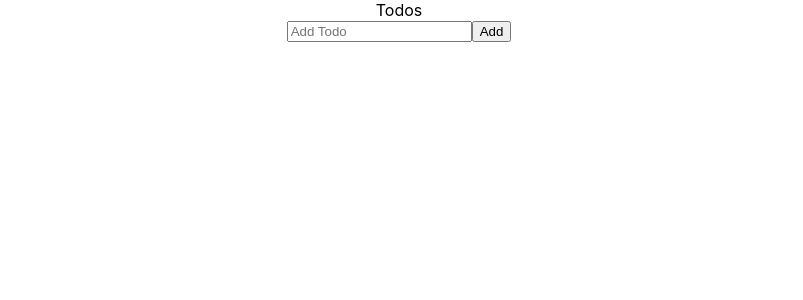
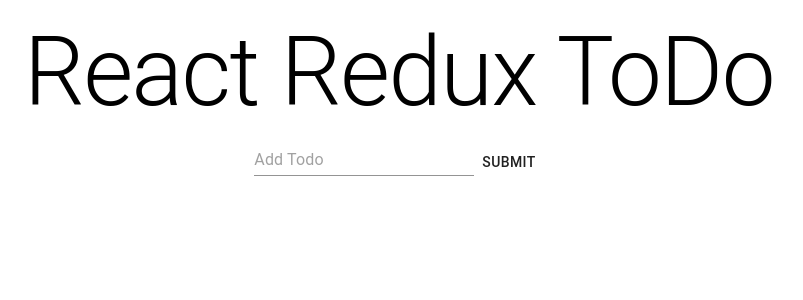
Before and after one commit to ErhanArda/react-bootcamp-todo-app, a React (Create React App) app: page / in a window 1280 px wide. Shown: the top 300 px of the page, without its empty margins (241-1044 px from the left). Built offline with nearby package versions, Linux system fonts and the light colour scheme.

Commit message:
material-ui/core and icons added

```diff
--- a/package.json
+++ b/package.json
@@ -3,6 +3,8 @@
   "version": "0.1.0",
   "private": true,
   "dependencies": {
+    "@material-ui/core": "^4.9.12",
+    "@material-ui/icons": "^4.9.1",
     "@testing-library/jest-dom": "^4.2.4",
     "@testing-library/react": "^9.5.0",
     "@testing-library/user-event": "^7.2.1",
--- a/src/components/TodoAppAdd.js
+++ b/src/components/TodoAppAdd.js
@@ -1,6 +1,7 @@
 import React, { Component } from 'react';
-import {connect} from "react-redux"
-import {addTodo} from "../redux/actions"
+import { Button, TextField } from "@material-ui/core";
+import { connect } from "react-redux"
+import { addTodo } from "../redux/actions"
 class TodoAppAdd extends Component {
     constructor(props) {
         super(props)
@@ -13,13 +14,13 @@
     render() {
         return (
             <div>
-                <form onSubmit={(e) => {
+                <form className="todo-form" onSubmit={(e) => {
                     e.preventDefault();
                     const newContent = this.state.value;
                     this.props.addTodo(newContent)
 
                 }}>
-                    <input type="text"
+                    <TextField type="text"
                         placeholder="Add Todo"
                         value={this.state.value}
                         onChange={(e) => {
@@ -28,14 +29,14 @@
                             })
                         }}
                     />
-                    <button type="submit">Add</button>
+                    <Button type="submit">Submit</Button>
                 </form>
             </div>
         );
     }
 }
-const mapDispatchToProps ={
+const mapDispatchToProps = {
     addTodo: addTodo
 }
 
-export default connect(null,mapDispatchToProps)(TodoAppAdd);
+export default connect(null, mapDispatchToProps)(TodoAppAdd);
--- a/src/components/TodoAppList.js
+++ b/src/components/TodoAppList.js
@@ -1,16 +1,16 @@
 import React from 'react'
 import TodoAppListItem from "./TodoAppListItem"
 import {connect} from "react-redux"
-
+import { List } from "@material-ui/core";
 const TodoAppList = (props) => {
     return (
-        <div>
+        <List>
             {
                 props.todos.map((todo)=>{
                     return <TodoAppListItem {...todo}/>
                 })
             }
-        </div>
+        </List>
     )
 }
 const mapStateToProps = (state) =>{
--- a/src/components/TodoAppListItem.js
+++ b/src/components/TodoAppListItem.js
@@ -1,20 +1,24 @@
 import React from 'react'
 import { connect } from "react-redux"
-import { toggleTodo,deleteTodo } from "../redux/actions"
+import { toggleTodo, deleteTodo } from "../redux/actions"
+import { Checkbox, IconButton, ListItem, Typography } from "@material-ui/core";
+import CloseIcon from "@material-ui/icons/Close";
 
-const TodoAppListItem = ({ content, id, completed, toggleTodo,deleteTodo }) => {
+const TodoAppListItem = ({ content, id, completed, toggleTodo, deleteTodo }) => {
     return (
-        <div>
-            <span style={{
-            textDecoration: completed ? "line-through" : "initial"
-        }}
-            onClick={() => toggleTodo(id)}
-        >
-            {content}
+        <ListItem style={{ display: "flex" }}>
+            <Checkbox
+                onClick={() => toggleTodo(id)} />
 
-        </span>
-            <button onClick={()=>deleteTodo(id)}>DELETE</button>
-        </div>
+            <Typography style={{
+                textDecoration: completed ? "line-through" : "initial"
+            }}>
+                {content}
+            </Typography>
+            <IconButton onClick={() => deleteTodo(id)}>
+                <CloseIcon />
+            </IconButton>
+        </ListItem>
     )
 }
 const mapDispatchToProps = {
--- a/src/components/TodoAppTitle.js
+++ b/src/components/TodoAppTitle.js
@@ -1,9 +1,12 @@
 import React from 'react'
+import Typography from "@material-ui/core/Typography";
 
 const TodoAppTitle = () => {
     return (
         <div>
-            Todos
+            <Typography style={{ padding: 16 }} variant="h1">
+            React Redux ToDo
+            </Typography>
         </div>
     )
 }
```
Also changed, not shown: 1 other file (tests, documents, lock files or other folders).
